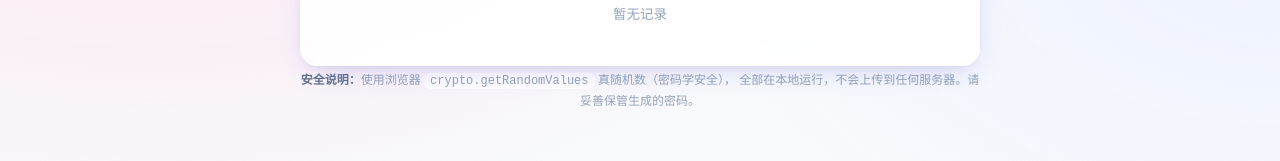
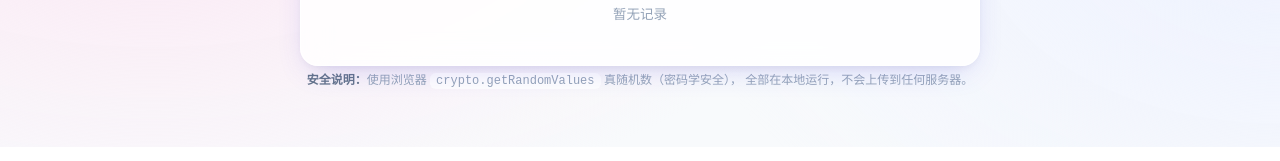
Before and after one commit to cnqqsky/random-password, a plain HTML site: page index.html in a window 1280 px wide. Shown: the part 869-1030 px from the top of the page. Drawn offline with Linux system fonts and the light colour scheme.

Commit message:
chore: 移除底部「请妥善保管生成的密码」文案

```diff
--- a/index.html
+++ b/index.html
@@ -254,7 +254,7 @@
     <footer>
       <div class="note">
         <b>安全说明：</b>使用浏览器 <code>crypto.getRandomValues</code> 真随机数（密码学安全），
-        全部在本地运行，不会上传到任何服务器。请妥善保管生成的密码。
+        全部在本地运行，不会上传到任何服务器。
       </div>
     </footer>
   </div>
```
